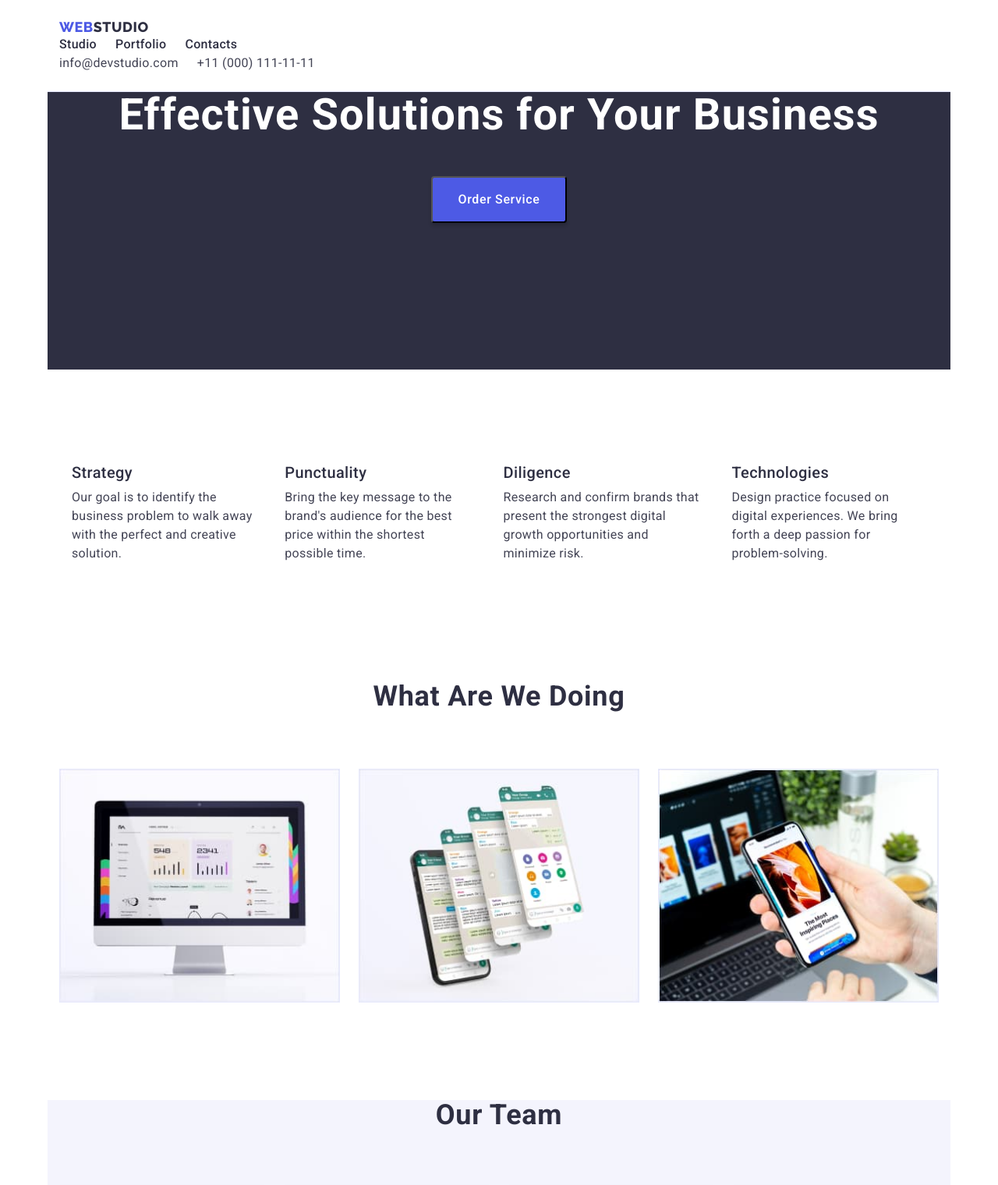
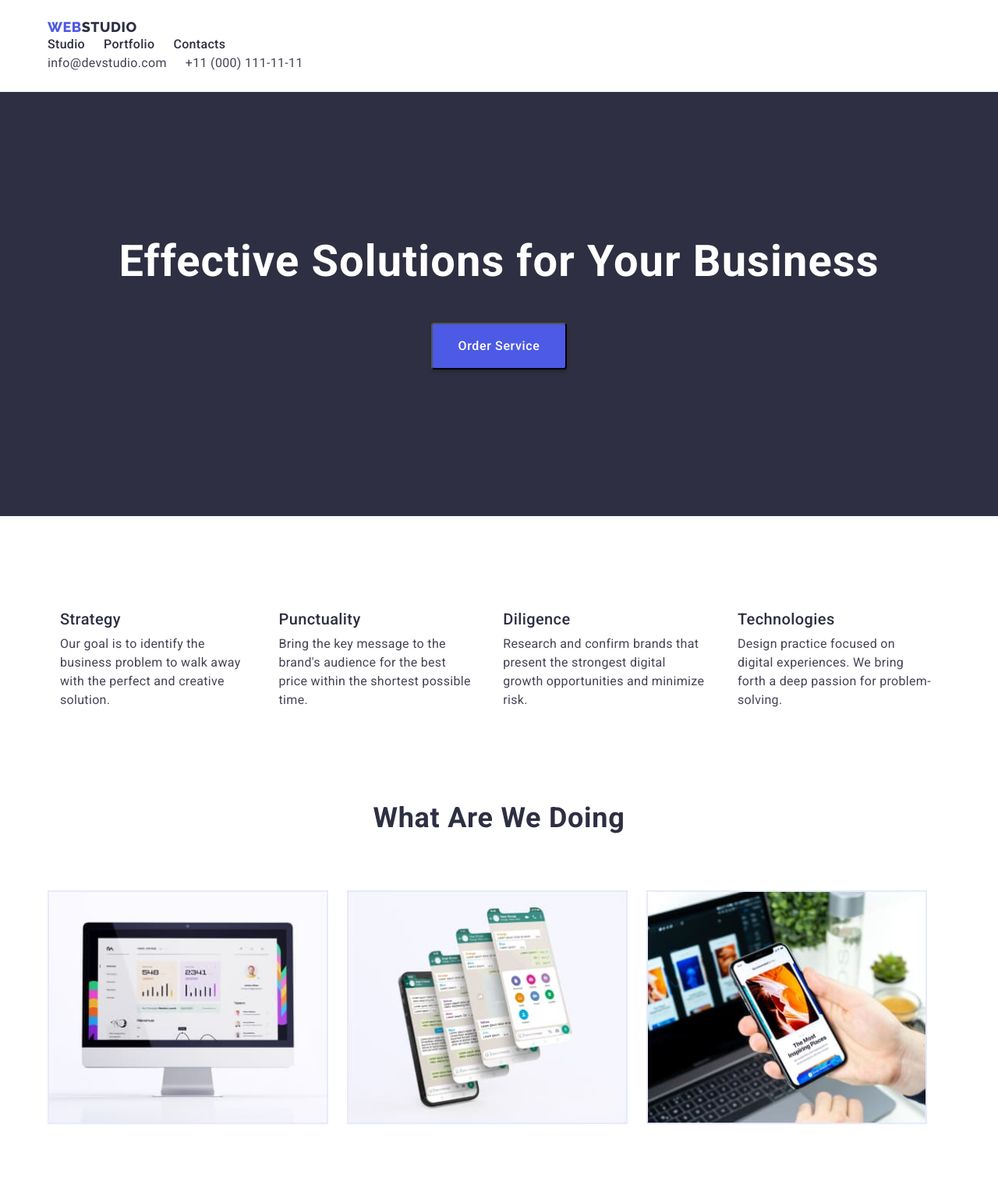
Before and after one commit to UstymenkoOB/goit-markup-hw-03, a plain HTML site: page index.html in a window 1280 px wide. Shown: the top 1520 px of the page at 78% size. Drawn offline with nearby package versions, Linux system fonts and the light colour scheme.

Commit message:
Версія 4
Встановлені відступи

```diff
--- a/css/styles.css
+++ b/css/styles.css
@@ -51,7 +51,7 @@ body {
 }
 .link:hover,
 .link:focus {
-    color: #404bbf;
+    color: var(--button-active);
 }
 .list {
     list-style: none;
@@ -77,15 +77,16 @@ body {
     background-color: var(--brand-color);
     /*flex-direction: column;*/
     text-align: center;
-    padding-top: 188px;
+    color: var(--studio-color);
 }
 .head-h {
     font-size: 56px;
     line-height: 1.07;
     text-align: center;
     letter-spacing: 0.02em;
-    color: #ffffff;
+    color: var(--light-color);
     margin-bottom: 48px;
+    padding-top: 68px;
 }
 .head-but {
     background-color: var(--iris-color);
@@ -94,7 +95,7 @@ body {
     font-size: 16px;
     line-height: 1.5;
     letter-spacing: 0.04em;
-    color: #ffffff;
+    color: var(--light-color);
     text-align: center;
     box-shadow: 0px 4px 4px rgba(0, 0, 0, 0.15);
     border-radius: 4px;
@@ -103,7 +104,7 @@ body {
     align-items: flex-start;*/
     padding: 16px 32px;
     gap: 10px;
-    margin-bottom: 188px;
+    margin-bottom: 68px;
     /*position: absolute;
     width: 179px;
     height: 56px;
@@ -133,6 +134,12 @@ body {
     padding-left: 16px;
     padding-bottom: 32px;
 }
+.section-pp {
+    line-height: 1.5;
+    letter-spacing: 0.02em;
+    color: var(--text-color);
+    padding-left: 16px;
+}
 .section-hh {
     font-size: 36px;
     line-height: 1.11;
@@ -142,23 +149,25 @@ body {
     color: var(--brand-color);
 }
 .img-teh {
-    border: 1px solid #E7E9FC;
+    border: 1px solid var(--border-color);
 }
 .img-foto {
     margin-bottom: 32px;
 }
 .sect-back {
     background-color: var(--studio-color);
+    padding-top: 120px;
+    padding-bottom: 120px;
 }
 .li-back {
-    background-color: #ffffff;
+    background-color: var(--light-color);
     box-shadow: 0px 1px 6px rgba(46, 47, 66, 0.08), 0px 1px 1px rgba(46, 47, 66, 0.16), 0px 2px 1px rgba(46, 47, 66, 0.08);
     border-radius: 0px 0px 4px 4px;
     text-align: center;
 }
 
 .studio-light {
-    color: #F4F4FD;
+    color: var(--studio-color);
     margin-bottom: 17.5px;
 }
 .button-text {
@@ -175,7 +184,7 @@ body {
 }
 .button-text:hover,
 .button-text:focus {
-    color:#ffffff;
+    color: var(--light-color);
     background-color: var(--button-active);
 }
 .portf-but {
@@ -187,14 +196,14 @@ body {
     width: 101px;
     height: 48px;
     /* CLOUD */
-    background: #F4F4FD;
+    background: var(--studio-color);
     /* CORNFLOWER */
-    border: 1px solid #E7E9FC;
+    border: 1px solid var(--border-color);
     border-radius: 4px;
     /*flex: none;
     order: 3;
     flex-grow: 0;*/
-    margin-top: 96px;
+    /*margin-top: 96px;*/
     margin-bottom: 72px;
 }
 
@@ -202,18 +211,22 @@ body {
     width: 1158px;
     margin-left: auto;
     margin-right: auto;
-    padding: 0 15px;
     /*display: flex;*/
-
 }
 .section {
-    padding: 0 15px;
-    margin-bottom: 120px;
     /*justify-content: space-evenly;*/
-
+    padding-top: 120px;
+    padding-bottom: 120px;
+    padding-left: 15px;
+    padding-right: 15px;
+}
+.section1 {
+    /*justify-content: space-evenly;*/
+    padding-top: 0px;
+    padding-bottom: 120px;
 }
 .header {
-    border-bottom: 1px solid #E7E9FC;
+    border-bottom: 1px solid var(--border-color);
     /*flex-direction: row;*/
     /*align-items: flex-start;*/
     /*vertical-align: middle;*/
@@ -226,9 +239,15 @@ body {
     display: block;
 }
 .portf-kart {
-    border: 1px solid #E7E9FC;
+    border: 1px solid var(--border-color);
 }
 .list li {
     margin-right: 24px;
 
 }
+.foot-pad {
+    align-items: left;
+    text-align: left;
+    padding-top: 100px;
+    padding-bottom: 100px;
+}
--- a/index.html
+++ b/index.html
@@ -13,7 +13,8 @@
     <link rel="stylesheet" href="./css/styles.css">
 </head>
 <body>
-    <header class="container header">
+    <header class="header">
+        <div class="container">
         <nav class="head-nav">
             <a class="logo link" href="./index.html">Web<span class="studio">Studio</span></a>
             <ul class="list">
@@ -28,43 +29,51 @@
                 <li><a class="adr-font link" href="tel:+110001111111">+11 (000) 111-11-11</a></li>
             </ul>
         </address>
+        </div>
     </header>
 
     <main>
-        <section class="head-sect container section">
+        <section class="head-sect section">
+            <div class="container">
             <h1 class="head-h">Effective Solutions for Your Business</h1>
             <button class="head-but button" type="button">Order Service</button>
+            </div>
         </section>
-        <section class="container section">
+        <section class="section ">
+            <div class="container">
             <h2 hidden class="section-hh"> text </h2>
             <ul class="list">
                 <li>
                     <h3 class="section-h">Strategy</h3>
-                    <p class="section-p">Our goal is to identify the business problem to walk away with the perfect and creative solution.</p>
+                    <p class="section-pp">Our goal is to identify the business problem to walk away with the perfect and creative solution.</p>
                 </li>
                 <li>
                     <h3 class="section-h">Punctuality</h3>
-                    <p class="section-p">Bring the key message to the brand's audience for the best price within the shortest possible time.</p>
+                    <p class="section-pp">Bring the key message to the brand's audience for the best price within the shortest possible time.</p>
                 </li>
                 <li>
                     <h3 class="section-h">Diligence</h3>
-                    <p class="section-p">Research and confirm brands that present the strongest digital growth opportunities and minimize risk.</p>
+                    <p class="section-pp">Research and confirm brands that present the strongest digital growth opportunities and minimize risk.</p>
                 </li>
                 <li>
                     <h3 class="section-h">Technologies</h3>
-                    <p class="section-p">Design practice focused on digital experiences. We bring forth a deep passion for problem-solving.</p>
+                    <p class="section-pp">Design practice focused on digital experiences. We bring forth a deep passion for problem-solving.</p>
                 </li>
             </ul>
+            </div>
         </section>
-        <section class="container section">
+        <section class="section1">
+            <div class="container">
             <h2 class="section-hh">What are we doing</h2>
             <ul class="list">
                 <li><img class="img-teh" src="./images/comp1.jpg" alt="Monitor" width="360" height="300"></li>
                 <li><img class="img-teh" src="./images/comp2.jpg" alt="Smartphone" width="360" height="300"></li>
                 <li><img class="img-teh" src="./images/comp3.jpg" alt="Laptop and smartphone" width="360" height="300"></li>
             </ul>
+            </div>
         </section>
         <section class="sect-back container section">
+            <div class="container">
             <h2 class="section-hh">Our Team</h2>
             <ul class="list">
             <li class="li-back">
@@ -88,12 +97,15 @@
                 <p class="section-p">UI Designer</p>
             </li>
             </ul>
+            </div>
         </section>
     </main>
 
-    <footer class="head-sect container">
+    <footer class="head-sect foot-pad">
+        <div class="container">
         <a class="logo link" href="./index.html">Web<span class="studio-light">Studio</span></a>
         <p>Increase the flow of customers and sales for your business with digital marketing & growth solutions.</p>
+        </div>
     </footer>
 </body>
 </html>
```
Also changed, not shown: portfolio.html (+9 -3 lines).
